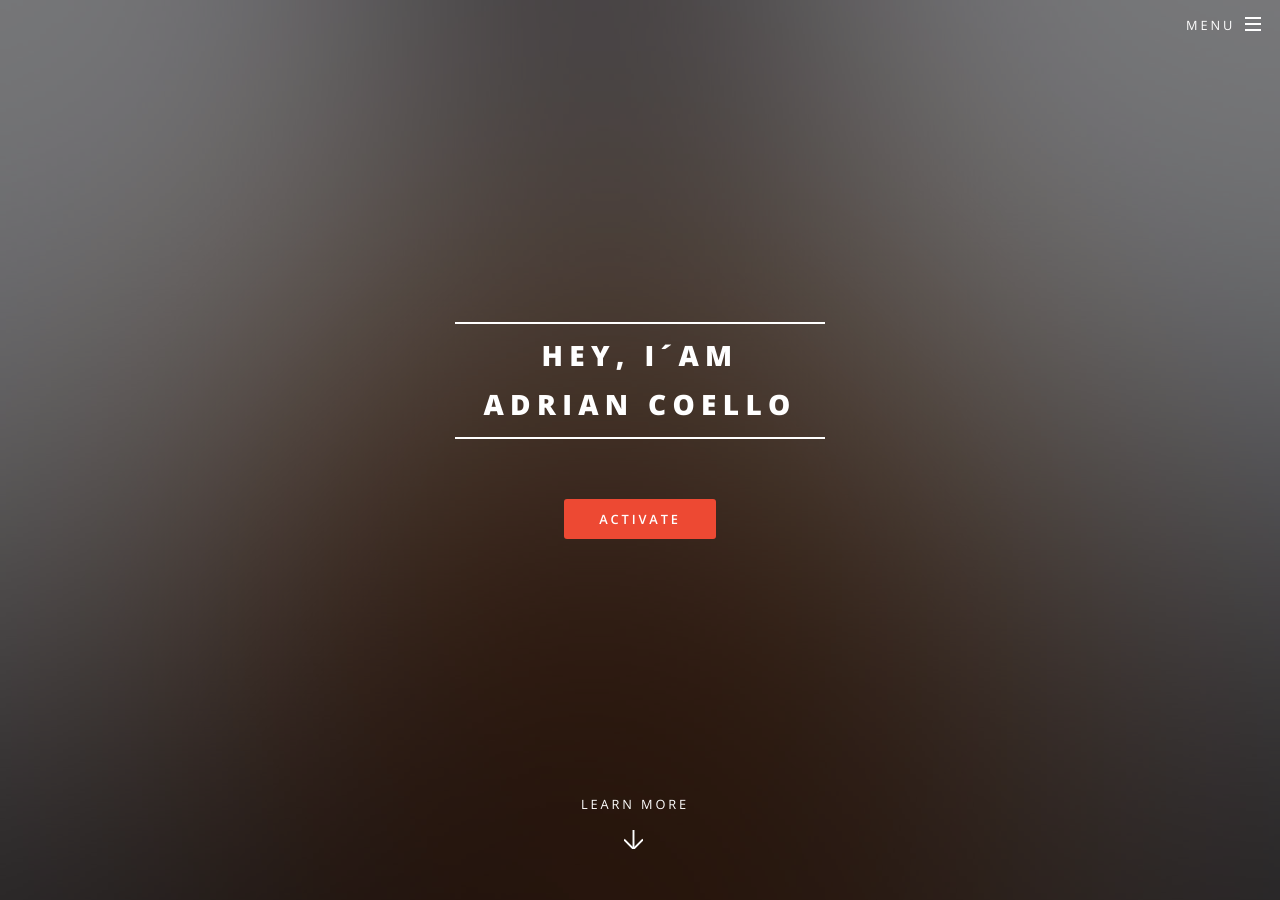
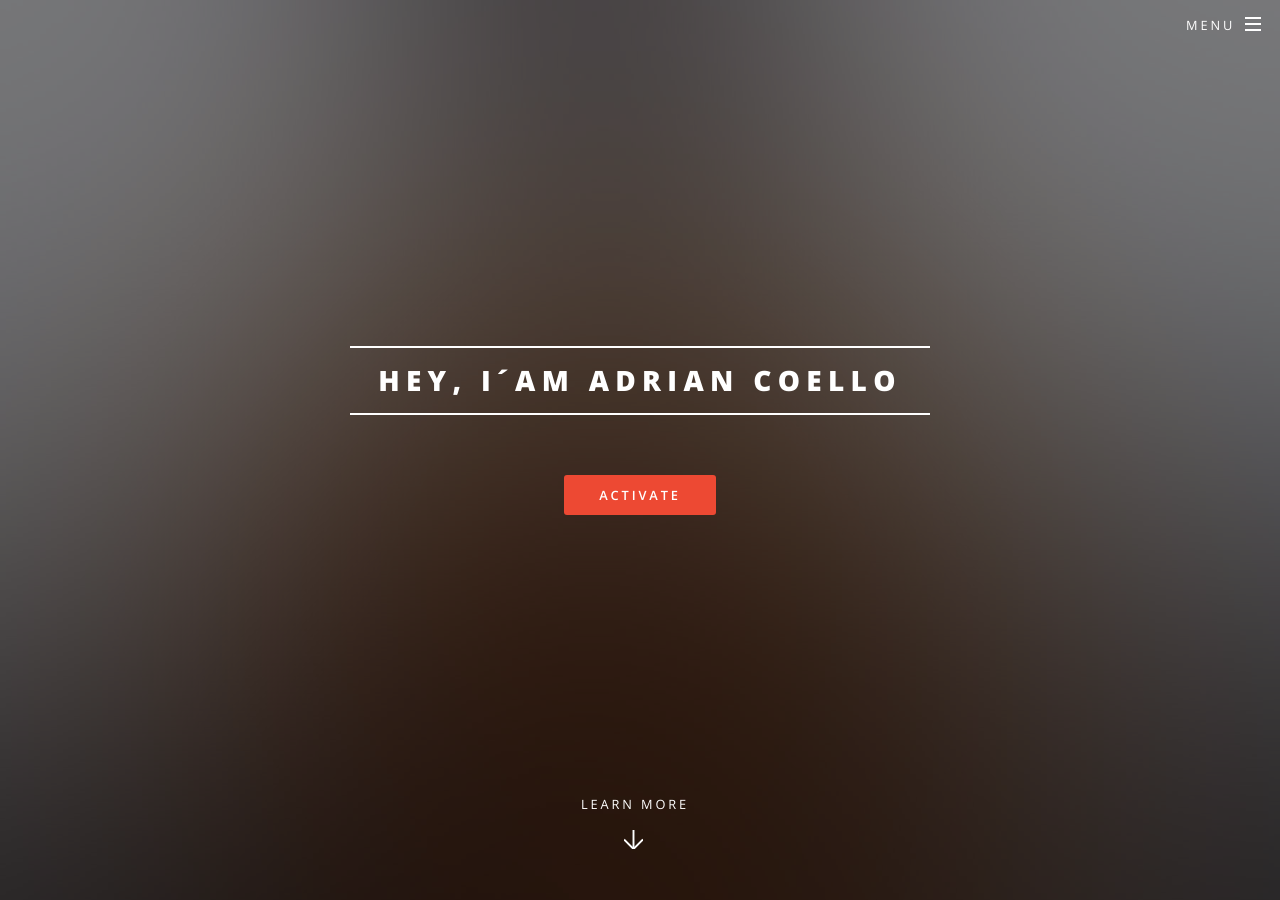
Before and after one commit to Vico2001/hix2, a Jekyll site: the page built from index.html, in a window 1280 px wide and 900 px high. Built offline with Jekyll 4.4.1, drawn with Linux system fonts in a browser that asks for light colours.

```diff
--- a/_config.yml
+++ b/_config.yml
@@ -2,7 +2,7 @@
 #
 
 # Site settings
-title: Hey, I´am <br> Adrian Coello </br>
+title: Hey, I´am Adrian Coello
 description: |
 
 owner: Your Name # or company name
```
